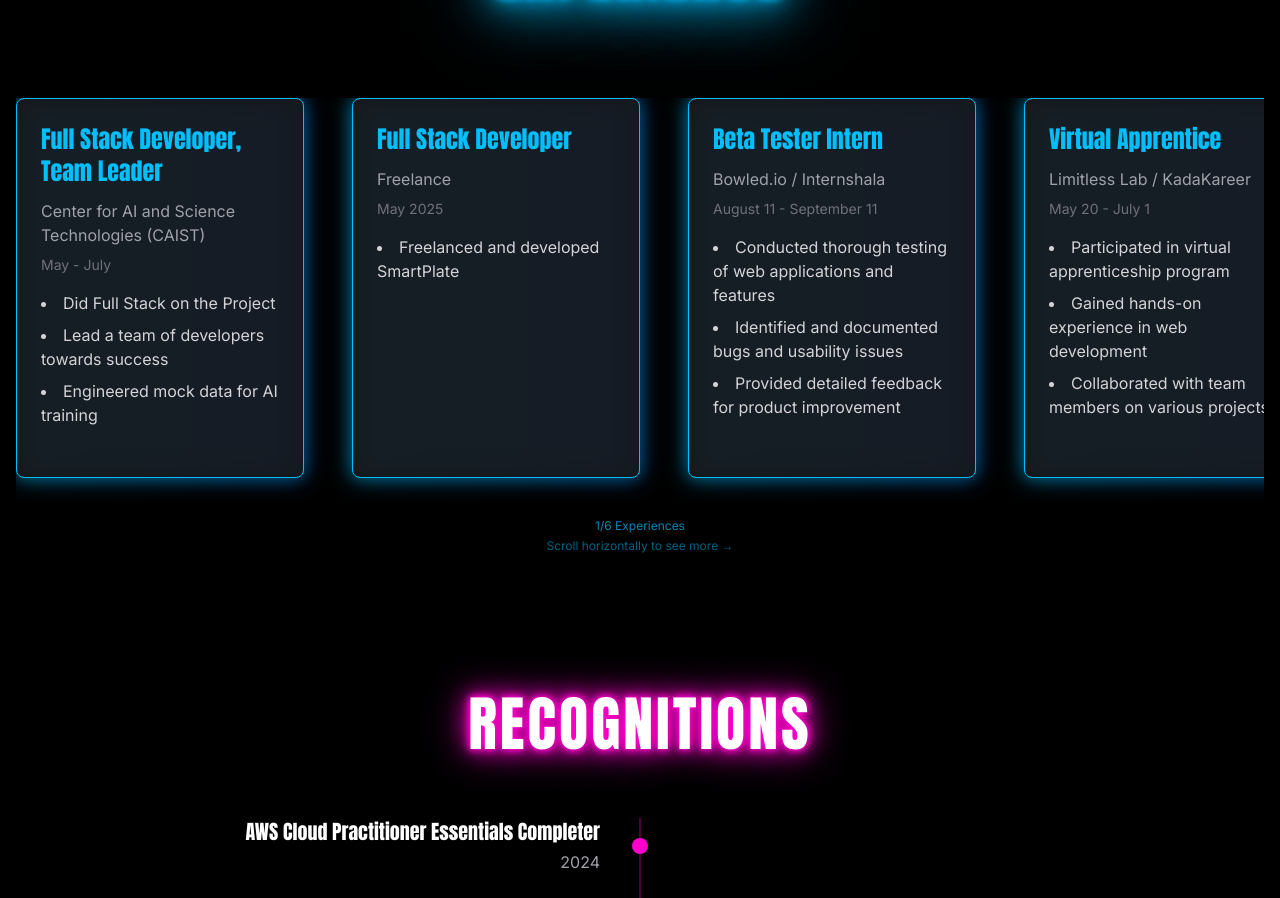
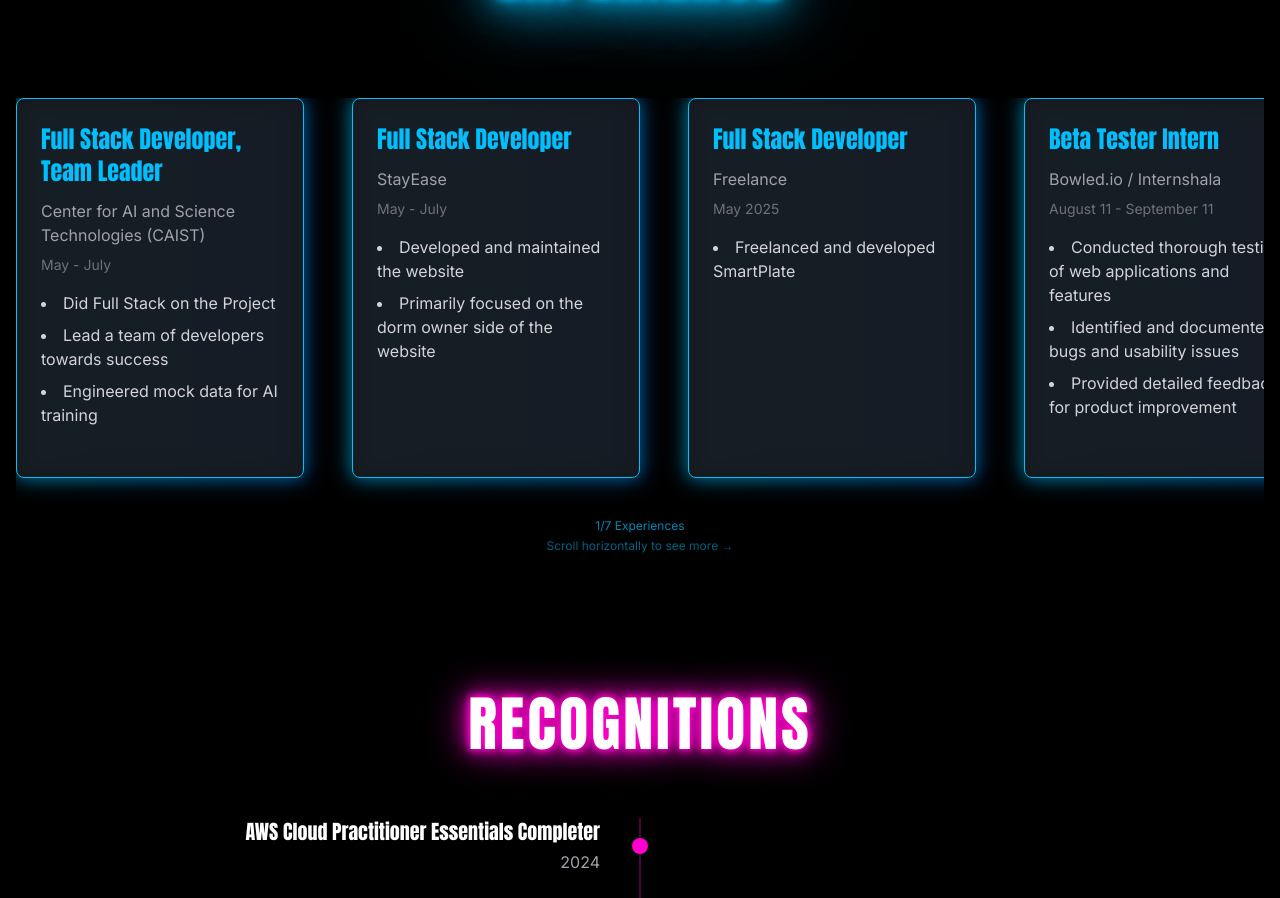
Before and after one commit to MannLester/PortfolioWebsite, a Next.js app: page / in a window 1280 px wide. Shown: the part 3386-4284 px from the top of the page. Built offline with nearby package versions, Linux system fonts and the light colour scheme.

Commit message:
Fixed Title as Unique Key, Switch to Index

```diff
--- a/src/components/sections/ExperiencePage.tsx
+++ b/src/components/sections/ExperiencePage.tsx
@@ -25,6 +25,15 @@ const experiences: Experience[] = [
             "Did Full Stack on the Project",
             "Lead a team of developers towards success",
             "Engineered mock data for AI training"
+        ]
+    },
+    {
+        title: "Full Stack Developer",
+        company: "StayEase",
+        period: "May - July",
+        description: [
+            "Developed and maintained the website",
+            "Primarily focused on the dorm owner side of the website"
         ]
     },
     {
@@ -278,7 +287,7 @@ const ExperiencePage = () => {
                         <div className="flex gap-12 w-max">
                             {experiences.map((exp, index) => (
                                 <div
-                                    key={`desktop-${exp.title}`}
+                                    key={`desktop-${index}`}
                                     className="flex-shrink-0"
                                     style={{ scrollSnapAlign: 'center' }}
                                 >
@@ -317,11 +326,11 @@ const ExperiencePage = () => {
                         <div className="flex space-x-6 w-max">
                             {experiences.map((exp, index) => (
                                 <div
-                                    key={`mobile-${exp.title}`}
+                                    key={`mobile-${index}`}
                                     className="w-[300px] flex-shrink-0"
                                     style={{ scrollSnapAlign: 'center' }}
                                 >
-                                    <ExperienceCard key={`mobile-card-${exp.title}`} experience={exp} index={index} />
+                                    <ExperienceCard experience={exp} index={index} />
                                 </div>
                             ))}
                         </div>
```
